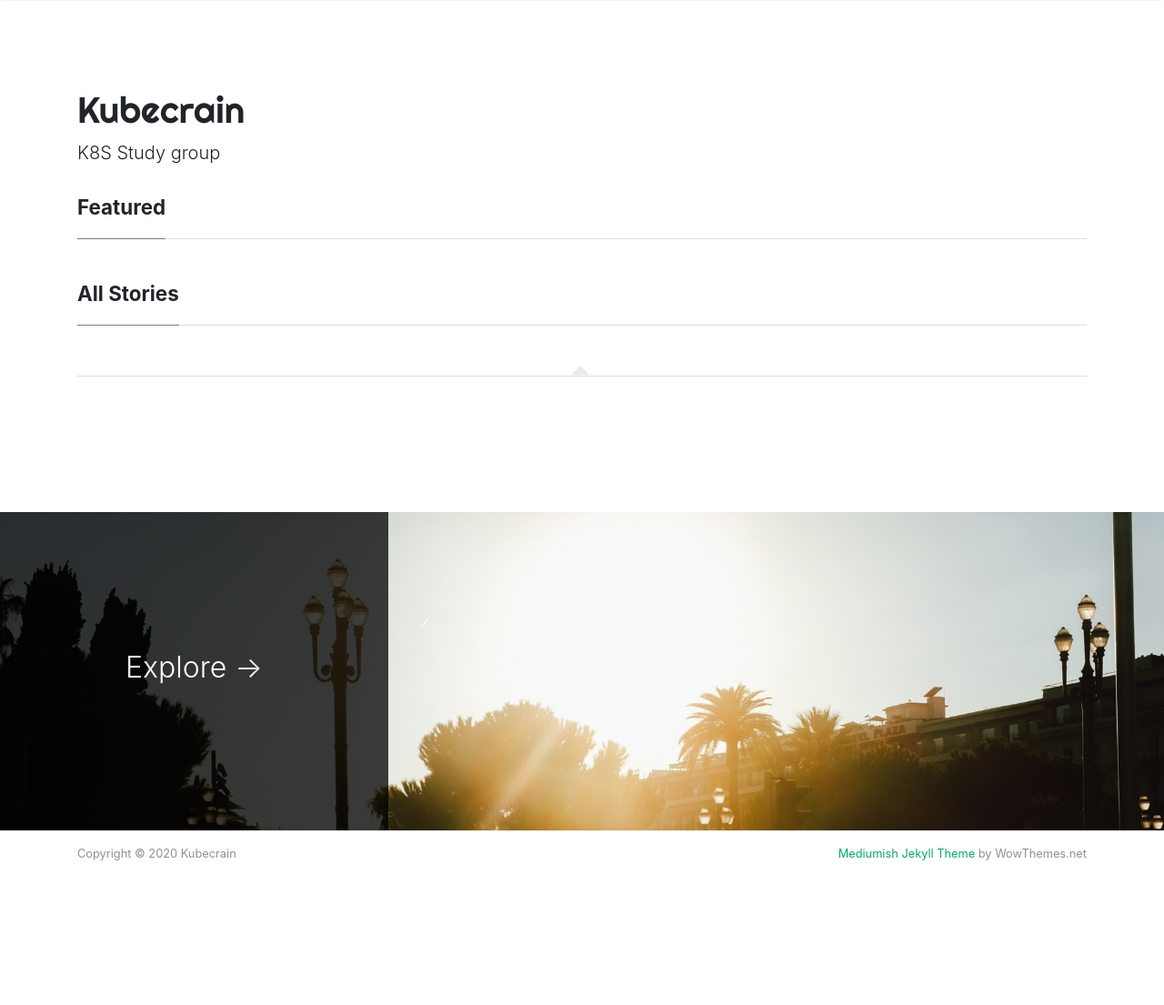
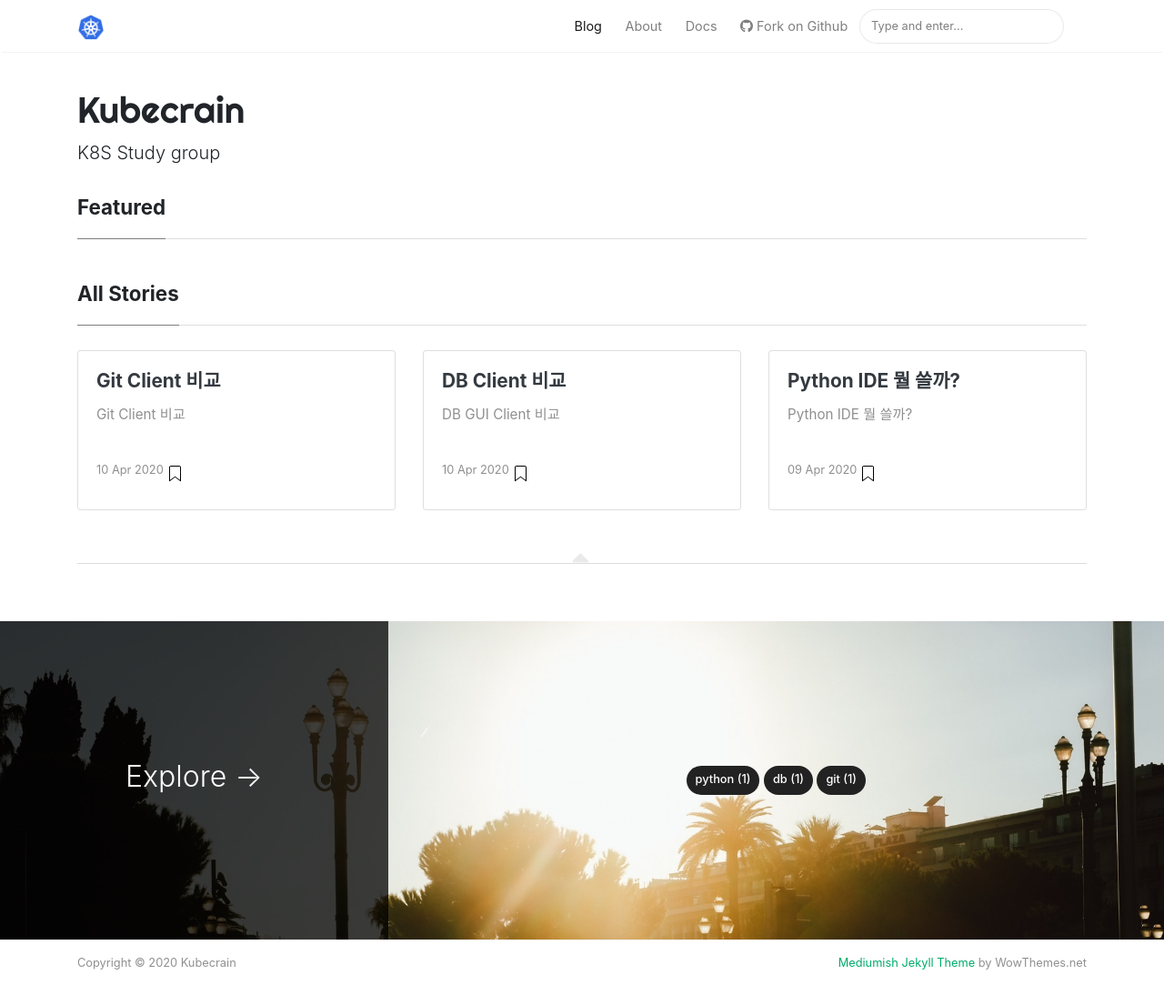
Before and after one commit to kubecrain/docs, a Jekyll site: the page built from index.html, in a window 1280 px wide and 1142 px high. Shown: the top 1105 px of the window at 91% size. Built offline with Jekyll 4.4.1, drawn with Linux system fonts in a browser that asks for light colours; nearby versions of some CDN libraries; the list of posts is cut into pages by our own code.

Commit message:
파일명 변경

```diff
--- a/_posts/compare_DB_GUI_Clients.md
+++ b/_posts/2020-04-10-compare-DB-GUI-Clients.md
@@ -1,3 +1,14 @@
+---
+layout: post
+title: "DB Client 비교"
+date: 2020-04-10
+categories:
+    - DB
+tags:
+    - DB
+    - Client
+---
+
 # DB GUI Client 비교
 
 ## Data Grip
--- a/_posts/compare_Git_Clients.md
+++ b/_posts/2020-04-10-compare-Git-Clients.md
@@ -1,3 +1,14 @@
+---
+layout: post
+title: "Git Client 비교"
+date: 2020-04-10
+categories:
+    - Git
+tags:
+    - Git
+    - Client
+---
+
 # Git Client 비교
 
 ## SourceTree
```
Also changed, not shown: _posts/2020-04-09-compare-IDE.md (renamed from _posts/compare_IDE.md).
